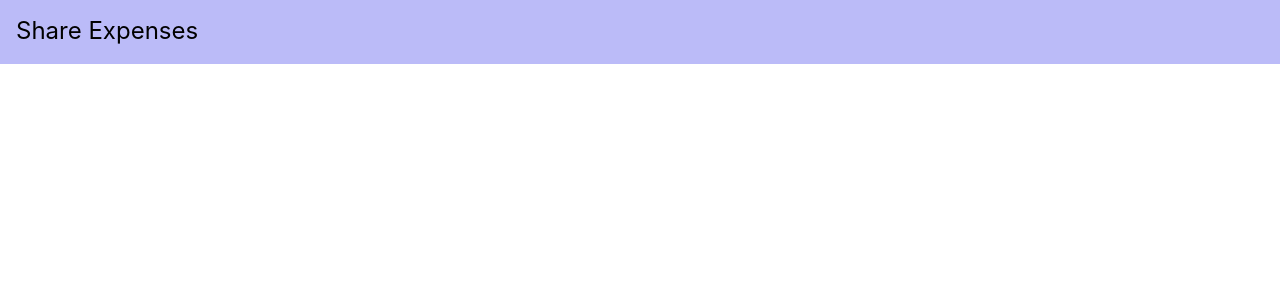
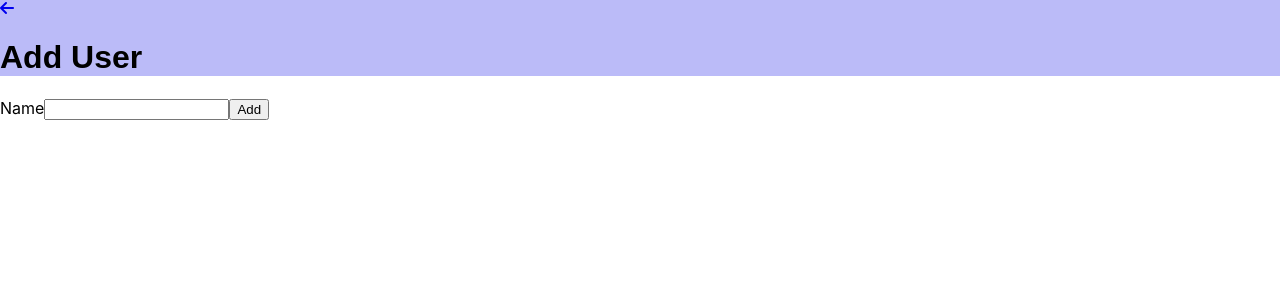
Before and after one commit to yosiris-m/SharedExpenses, a React (Create React App) app: page /add-user in a window 1280 px wide. Before the commit this address led to /home. Shown: the top 300 px of the page. Built offline with nearby package versions, Linux system fonts and the light colour scheme.

Commit message:
changes addUser component and add fontawesome

```diff
--- a/public/index.html
+++ b/public/index.html
@@ -7,6 +7,16 @@
     <meta
       name="description"
       content="Web site created using create-react-app"
+    />
+    <script
+            src="https://kit.fontawesome.com/a22a8f4330.js"
+            crossorigin="anonymous"
+    ></script>
+    <link rel="preconnect" href="https://fonts.googleapis.com" />
+    <link rel="preconnect" href="https://fonts.gstatic.com" crossorigin />
+    <link
+            href="https://fonts.googleapis.com/css2?family=Courgette&family=Jost:wght@300;400&family=Montserrat:wght@300;400&family=Nunito:wght@300;400&family=Source+Sans+Pro:wght@300;400&display=swap"
+            rel="stylesheet"
     />
     <link rel="manifest" href="%PUBLIC_URL%/manifest.json" />
 
--- a/src/App.tsx
+++ b/src/App.tsx
@@ -7,6 +7,8 @@ import {
   Route,
   Switch,
 } from "react-router-dom";
+import AddUser from "./pages/add-user/AddUser";
+import AddExpense from "./pages/add-expense/AddExpense";
 
 function App() {
   return (
@@ -14,6 +16,8 @@ function App() {
       <Router>
         <Switch>
           <Route path="/home" component={Home} />
+          <Route path="/add-user" component={AddUser} />
+          <Route path="/add-expense" component={AddExpense} />
           <Redirect to="/home" />
         </Switch>
       </Router>
--- a/src/pages/add-user/AddUser.module.scss
+++ b/src/pages/add-user/AddUser.module.scss
@@ -0,0 +1,4 @@
+.header {
+  background-color: #bbbbf8;
+  font-family: sans-serif;
+}
--- a/src/pages/add-user/AddUser.tsx
+++ b/src/pages/add-user/AddUser.tsx
@@ -1,7 +1,41 @@
-import React from "react";
+import React, { useState } from "react";
+import styles from "./AddUser.module.scss";
+import { Link, useHistory } from "react-router-dom";
+import { createFriend } from "../../services/friends";
+
+type FormElement = React.FormEvent<HTMLFormElement>;
 
 function AddUser({}) {
-  return <div>Users</div>;
+  const [label, setLabel] = useState<string>("");
+  const history = useHistory();
+
+  const handleSubmit = (e: FormElement) => {
+    e.preventDefault();
+    console.log(label);
+    createFriend(label);
+    history.push("/home");
+  };
+  return (
+    <>
+      <header className={styles.header}>
+        <Link to="/home">
+          <i className="fas fa-arrow-left" />
+        </Link>
+        <h1>Add User </h1>
+      </header>
+      <form onSubmit={handleSubmit}>
+        <span>Name</span>
+        <input
+          className={styles.label}
+          // required
+          type="text"
+          value={label}
+          onChange={(event) => setLabel(event.target.value)}
+        />
+        <button type="submit">Add</button>
+      </form>
+    </>
+  );
 }
 
 export default AddUser;
```
